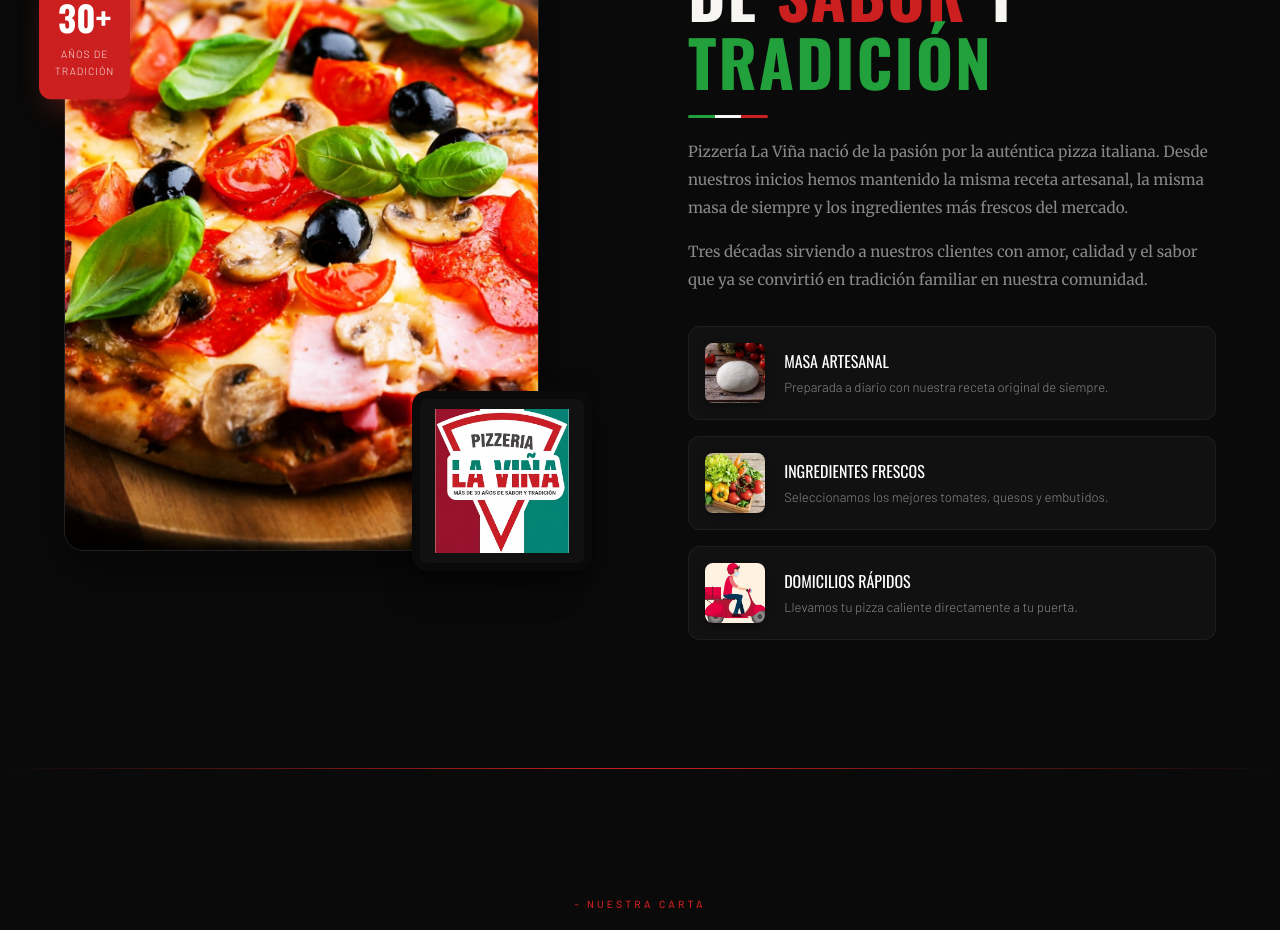
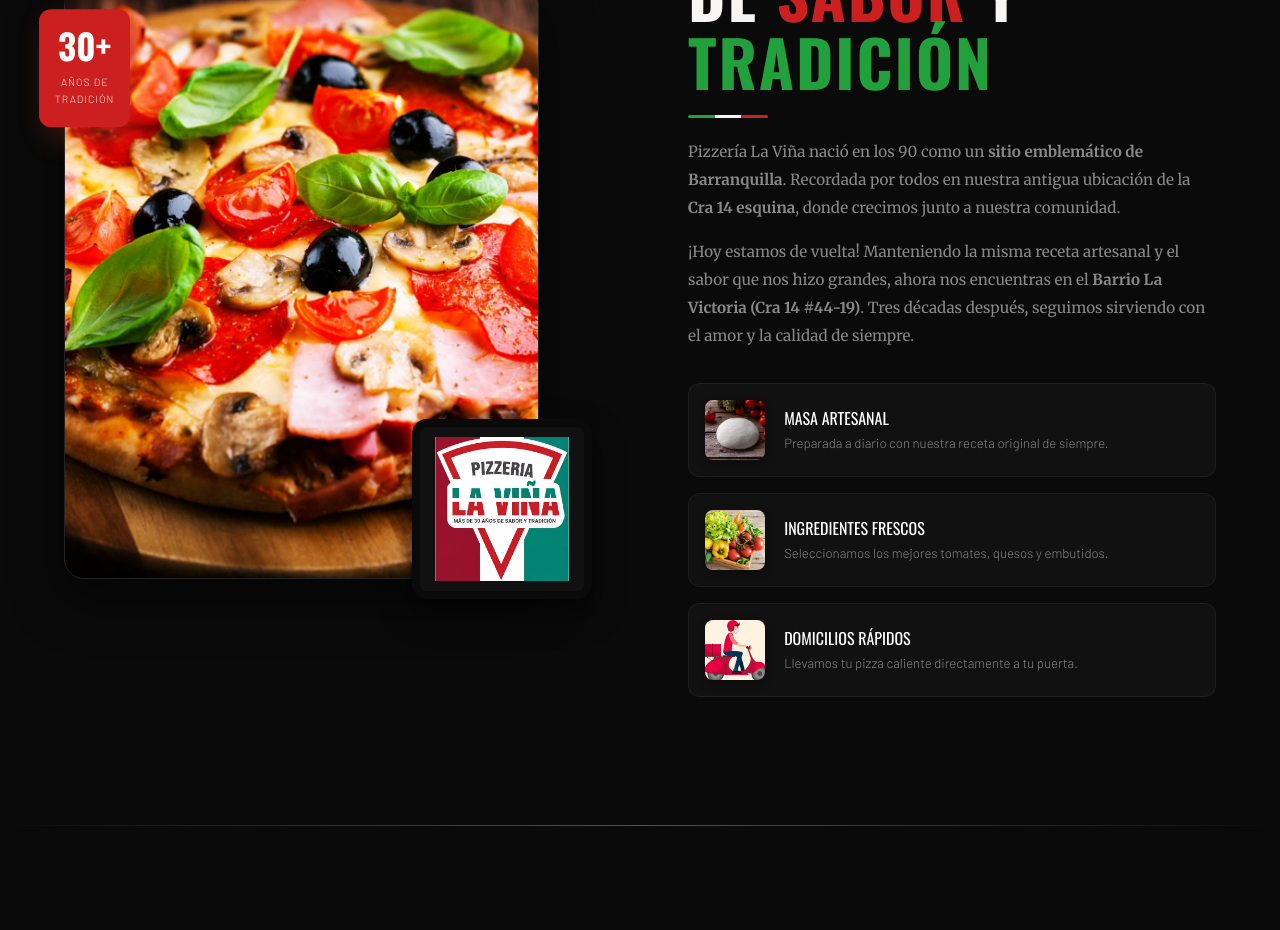
Before and after one commit to SergioChavesMosquera/pecasyfresas, a React (Create React App) app: page / in a window 1280 px wide. Shown: the part 1060-1990 px from the top of the page. Built offline with nearby package versions, Linux system fonts and the light colour scheme.

Commit message:
Update Historia.js

```diff
--- a/src/components/Historia.js
+++ b/src/components/Historia.js
@@ -30,10 +30,10 @@ export default function Historia() {
         <div className="divider-italy"><span/><span/><span/></div>
 
         <p className="section-sub">
-          Pizzería La Viña nació de la pasión por la auténtica pizza italiana. Desde nuestros inicios hemos mantenido la misma receta artesanal, la misma masa de siempre y los ingredientes más frescos del mercado.
+          Pizzería La Viña nació en los 90 como un <strong>sitio emblemático de Barranquilla</strong>. Recordada por todos en nuestra antigua ubicación de la <strong>Cra 14 esquina</strong>, donde crecimos junto a nuestra comunidad.
         </p>
         <p className="section-sub" style={{marginTop:'1rem'}}>
-          Tres décadas sirviendo a nuestros clientes con amor, calidad y el sabor que ya se convirtió en tradición familiar en nuestra comunidad.
+          ¡Hoy estamos de vuelta! Manteniendo la misma receta artesanal y el sabor que nos hizo grandes, ahora nos encuentras en el <strong>Barrio La Victoria (Cra 14 #44-19)</strong>. Tres décadas después, seguimos sirviendo con el amor y la calidad de siempre.
         </p>
 
         <div className="hist__pillars">
@@ -43,7 +43,6 @@ export default function Historia() {
             { icon:'/images/domicilio.jpg', t:'Domicilios rápidos',    d:'Llevamos tu pizza caliente directamente a tu puerta.' },
           ].map(p => (
             <div className="hist__pillar" key={p.t}>
-              {/* Aquí cambiamos el span del emoji por una etiqueta img */}
               <img src={p.icon} alt={p.t} className="hist__pillar-img-icon" />
               <div>
                 <div className="hist__pillar-title">{p.t}</div>
```
